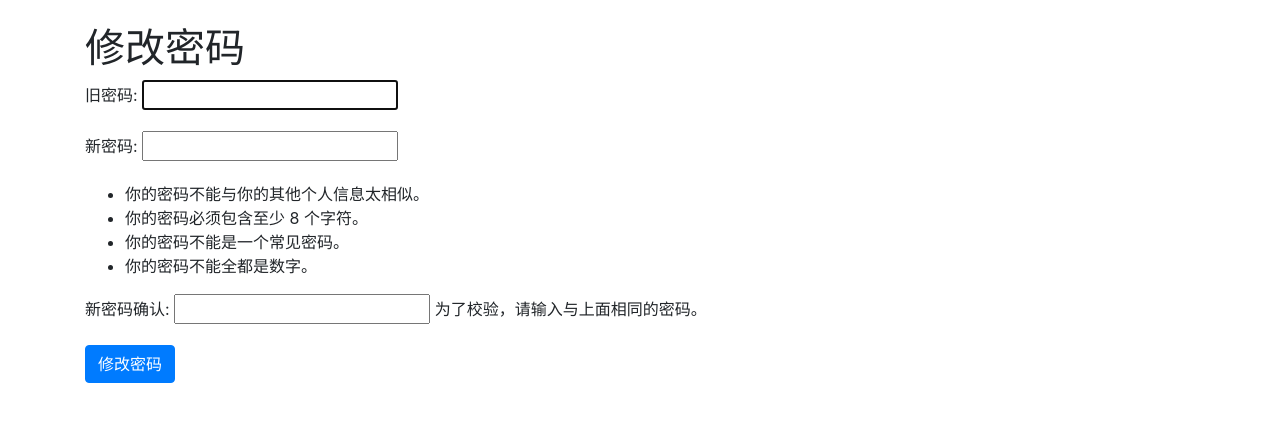
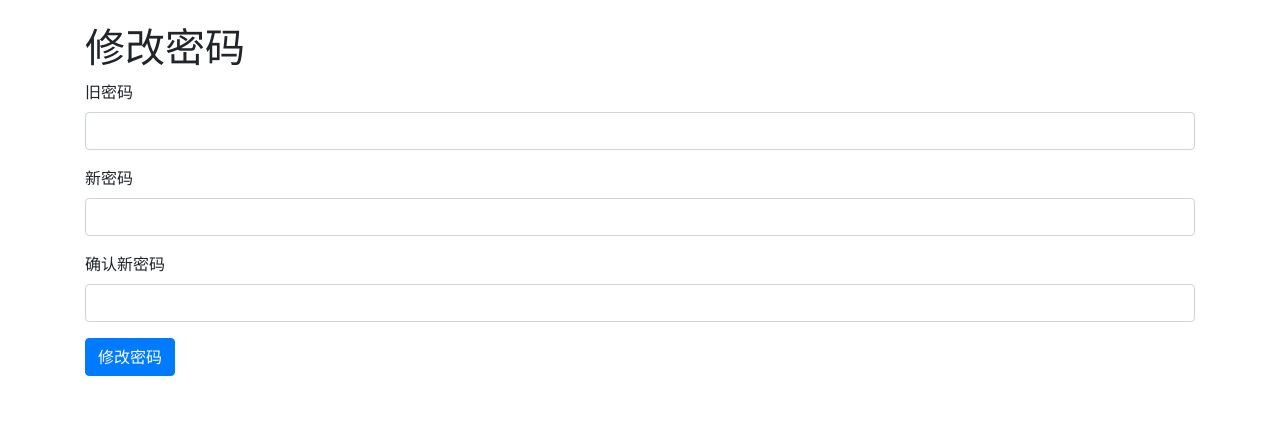
Before and after one commit to White-Clouds/booklendingsystem, a Django app: page /change_password/ in a window 1280 px wide. Shown: the part 56-478 px from the top of the page. Run offline with Django 5.2, Linux system fonts and the light colour scheme; the visitor is signed in with stand-in values (Sample User, id 1); some libraries are stand-ins or nearby versions.

Commit message:
修改密码的界面使用Bootstrap样式

```diff
--- a/library/views.py
+++ b/library/views.py
@@ -191,10 +191,10 @@ def change_password(request):
         if form.is_valid():
             user = form.save()
             update_session_auth_hash(request, user)
-            messages.success(request, '密码更改成功！即将返回用户详情页。')
+            messages.success(request, '密码更改成功！返回用户详情页。')
             return redirect('user_detail')
         else:
-            messages.error(request, '密码更改失败，请检查密码是否符合要求。')
+            messages.error(request, '密码更改失败，请检查表单是否符合要求。')
     else:
         form = PasswordChangeForm(request.user)
     return render(request, 'library/change_password.html', {'form': form})
--- a/templates/library/change_password.html
+++ b/templates/library/change_password.html
@@ -4,7 +4,25 @@
     <h1>修改密码</h1>
     <form method="post">
         {% csrf_token %}
-        {{ form.as_p }}
+        {{ form.non_field_errors }}
+        <div class="form-group">
+            <label for="{{ form.old_password.id_for_label }}">旧密码</label>
+            <input type="password" name="{{ form.old_password.name }}" class="form-control"
+                   id="{{ form.old_password.id_for_label }}">
+            {{ form.old_password.errors }}
+        </div>
+        <div class="form-group">
+            <label for="{{ form.new_password1.id_for_label }}">新密码</label>
+            <input type="password" name="{{ form.new_password1.name }}" class="form-control"
+                   id="{{ form.new_password1.id_for_label }}">
+            {{ form.new_password1.errors }}
+        </div>
+        <div class="form-group">
+            <label for="{{ form.new_password2.id_for_label }}">确认新密码</label>
+            <input type="password" name="{{ form.new_password2.name }}" class="form-control"
+                   id="{{ form.new_password2.id_for_label }}">
+            {{ form.new_password2.errors }}
+        </div>
         <button type="submit" class="btn btn-primary">修改密码</button>
     </form>
 {% endblock %}
```
